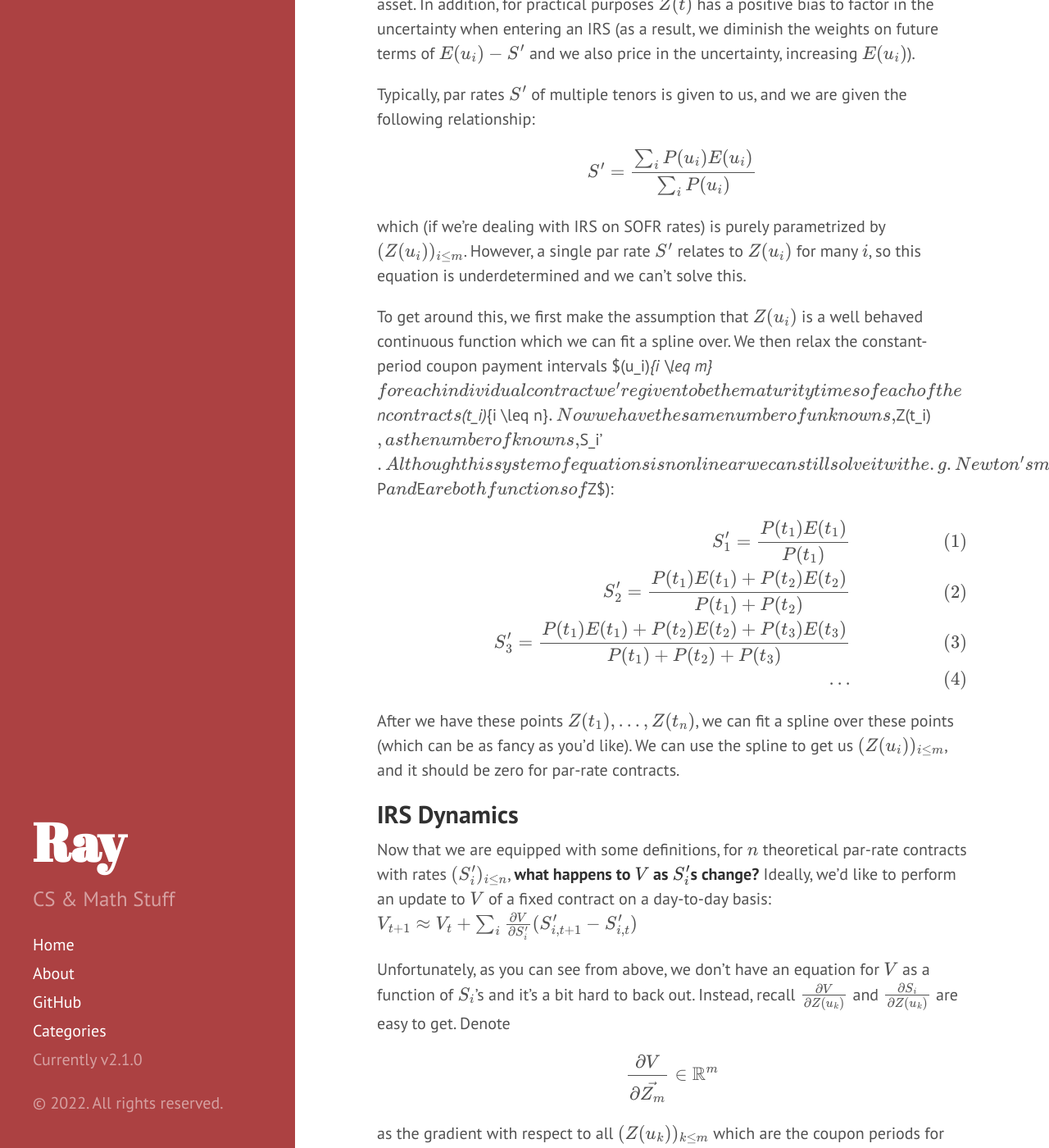
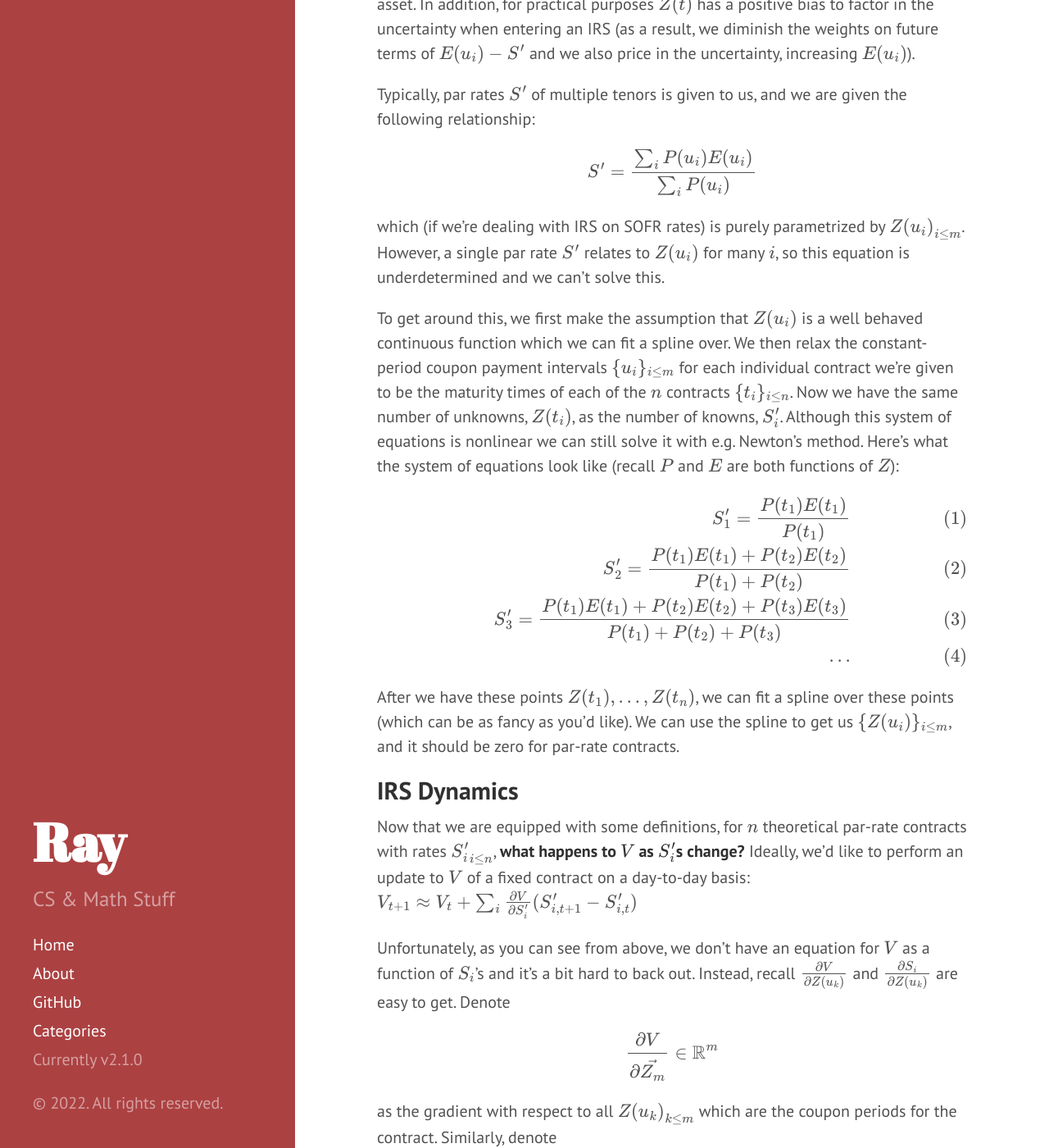
Before and after one commit to OneRaynyDay/oneraynyday.github.io, a Jekyll site: the page built from _posts/2022-07-16-IRS.md, in a window 1280 px wide and 1400 px high, scrolled down 2790 px. Shown: the whole window at 82% size. Built offline with Jekyll 4.4.1, drawn with Linux system fonts in a browser that asks for light colours; formulas are drawn with MathJax 3; some of the changed text lies outside the part shown.

Commit message:
double dollar signs for inline math

```diff
--- a/_posts/2022-07-16-IRS.md
+++ b/_posts/2022-07-16-IRS.md
@@ -70,9 +70,9 @@ $$
 S' = \frac{\sum_i P(u_i) E(u_i)}{\sum_i P(u_i)}
 $$
 
-which (if we're dealing with IRS on SOFR rates) is purely parametrized by $(Z(u_i))_{i\leq m}$. However, a single par rate $S'$ relates to $Z(u_i)$ for many $i$, so this equation is underdetermined and we can't solve this.
+which (if we're dealing with IRS on SOFR rates) is purely parametrized by $\{Z(u_i)\}_{i\leq m}$. However, a single par rate $S'$ relates to $Z(u_i)$ for many $i$, so this equation is underdetermined and we can't solve this.
 
-To get around this, we first make the assumption that $Z(u_i)$ is a well behaved continuous function which we can fit a spline over. We then relax the constant-period coupon payment intervals $(u_i)_{i \leq m}$ for each individual contract we're given to be the maturity times of each of the $n$ contracts $(t_i)_{i \leq n}$. Now we have the same number of unknowns, $Z(t_i)$, as the number of knowns, $S_i'$. Although this system of equations is nonlinear we can still solve it with e.g. Newton's method. Here's what the system of equations look like (recall $P$ and $E$ are both functions of $Z$):
+To get around this, we first make the assumption that $Z(u_i)$ is a well behaved continuous function which we can fit a spline over. We then relax the constant-period coupon payment intervals $$\{u_i\}_{i \leq m}$$ for each individual contract we're given to be the maturity times of each of the $n$ contracts $$\{t_i\}_{i \leq n}$$. Now we have the same number of unknowns, $Z(t_i)$, as the number of knowns, $S_i'$. Although this system of equations is nonlinear we can still solve it with e.g. Newton's method. Here's what the system of equations look like (recall $P$ and $E$ are both functions of $Z$):
 
 $$
 \begin{align}
@@ -83,11 +83,11 @@ S_3' = \frac{P(t_1)E(t_1) + P(t_2)E(t_2) + P(t_3)E(t_3)}{P(t_1) + P(t_2) + P(t_3
 \end{align}
 $$
 
-After we have these points $Z(t_1),...,Z(t_n)$, we can fit a spline over these points (which can be as fancy as you'd like). We can use the spline to get us $(Z(u_i))_{i \leq m}$, and it should be zero for par-rate contracts.
+After we have these points $Z(t_1),...,Z(t_n)$, we can fit a spline over these points (which can be as fancy as you'd like). We can use the spline to get us $$\{Z(u_i)\}_{i \leq m}$$, and it should be zero for par-rate contracts.
 
 ## IRS Dynamics
 
-Now that we are equipped with some definitions, for $n$ theoretical par-rate contracts with rates $(S_i')_{i \leq n}$, **what happens to $V$ as $S_i'$s change?** Ideally, we'd like to perform an update to $V$ of a fixed contract on a day-to-day basis:
+Now that we are equipped with some definitions, for $n$ theoretical par-rate contracts with rates $\{S_i'\}_{i \leq n}$, **what happens to $V$ as $S_i'$s change?** Ideally, we'd like to perform an update to $V$ of a fixed contract on a day-to-day basis:
 $$
 V_{t+1} \approx V_{t} + \sum_i \frac{\partial V}{\partial S_i'} (S_{i,t+1}' - S_{i,t}')
 $$
@@ -98,19 +98,19 @@ $$
 \frac{\partial V}{\partial \vec{Z_m}} \in \mathbb{R}^{m}
 $$
 
-as the gradient with respect to all $(Z(u_k))_{k \leq m}$ which are the coupon periods for the contract. Similarly, denote
+as the gradient with respect to all $\{Z(u_k)\}_{k \leq m}$ which are the coupon periods for the contract. Similarly, denote
 
 $$
 \mathbf{J}_{\vec{S'}}(\vec{Z_n}) := \frac{\partial \vec{S'}}{\partial \vec{Z_n}} \in \mathbb{R}^{n \times n}
 $$
 
-which is the jacobian mapping from different par rates to the zero rate/yield of the yield curve **at their expiries** $(t_i)_{i \leq n}$ (hence the subscript on $Z_n$ to disambiguate which ones we're talking about). If we had contracts $(S_i')_{i \leq m}$ parametrized by $Z(t)$ exactly on the coupon dates of the contract associated with $V$ (so $n = m$, $u_i = t_i \forall i$) then we can easily get the sensitivity of $V$ with respect to these contracts:
+which is the jacobian mapping from different par rates to the zero rate/yield of the yield curve **at their expiries** $$\{t_i\}_{i \leq n}$$ (hence the subscript on $Z_n$ to disambiguate which ones we're talking about). If we had contracts $$\{S_i'\}_{i \leq m}$$ parametrized by $Z(t)$ exactly on the coupon dates of the contract associated with $V$ (so $n = m$, $u_i = t_i \forall i$) then we can easily get the sensitivity of $V$ with respect to these contracts:
 
 $$
 \frac{\partial V}{\partial \vec{S'}} = \frac{\partial V}{\partial \vec{Z_m}} \mathbf{J}_{\vec{S'}}^{-1}(\vec{Z_m})
 $$
 
-This is also under the assumption that $S$ is locally invertible (in practice this is almost always true due to the way $Z$ is constructed). With this, we can recover the sensitivity measurements for $V$. However, it's often the case that the set of $(t_i)_{i \leq n}$ do not match the coupon dates of the contract for $V$, $(u_i)_{i \leq m}$.
+This is also under the assumption that $S$ is locally invertible (in practice this is almost always true due to the way $Z$ is constructed). With this, we can recover the sensitivity measurements for $V$. However, it's often the case that the set of $$\{t_i\}_{i \leq n}$$ do not match the coupon dates of the contract for $V$, $$\{u_i\}_{i \leq m}$$.
 
 Recall the coupon date rates $Z(u_i)$ are actually interpolated by the points $Z(t_j)$. This means $Z(u_i)$ changes as a function of $Z(t_j)$, and the $t_j$'s closer to $u_i$ impact its change more. We can express this as another jacobian transform squeezed in between:
 
```
